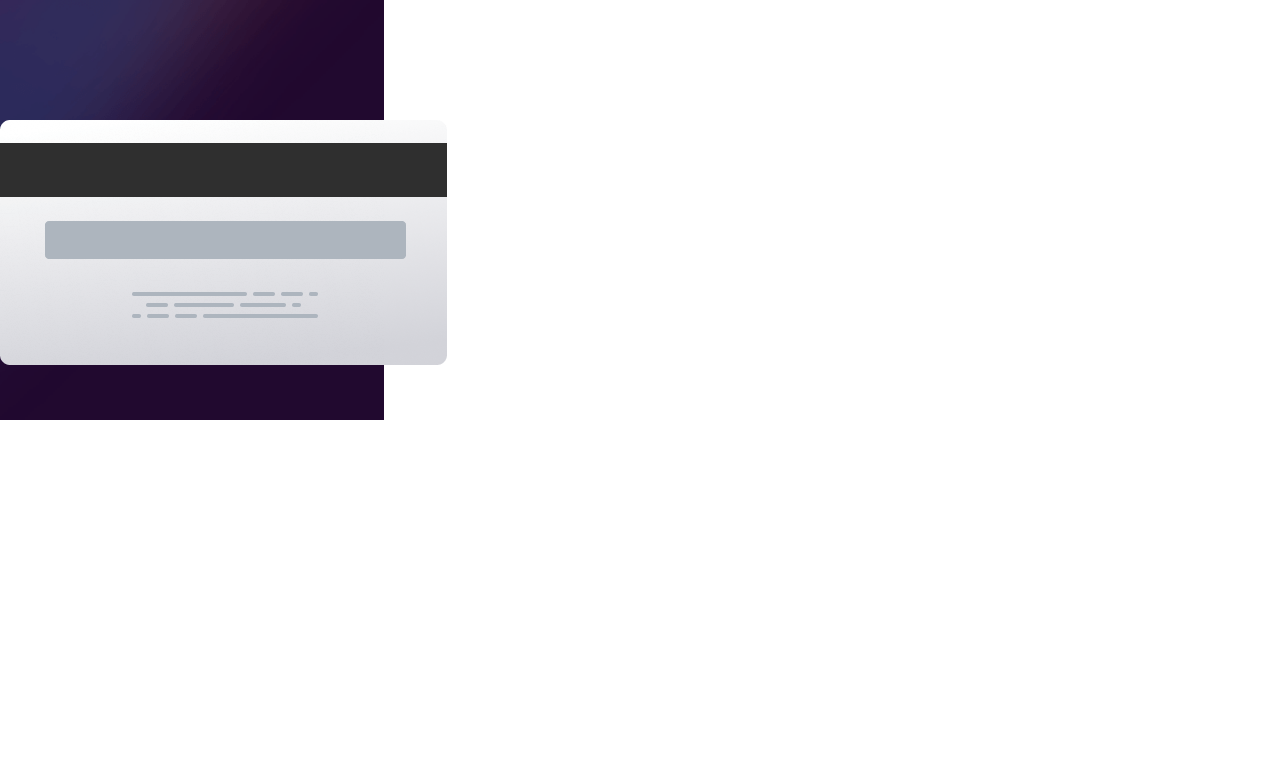
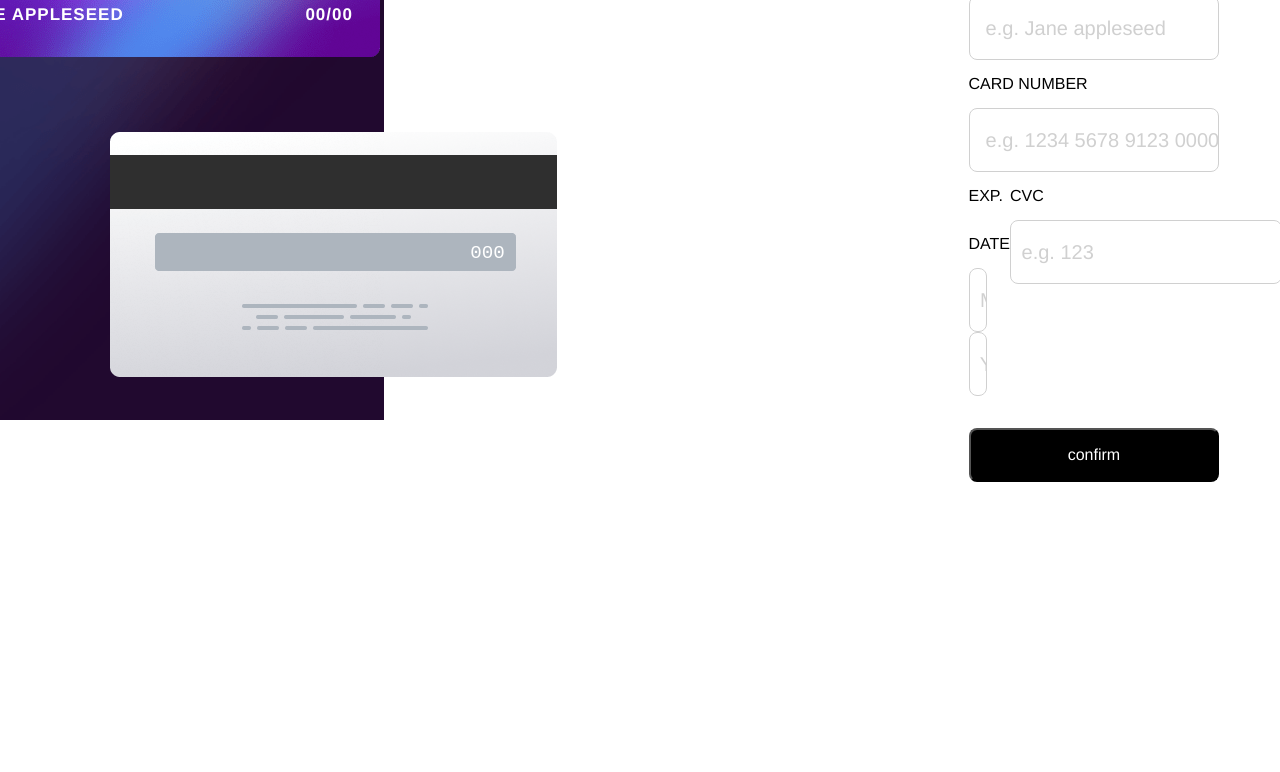
Before and after one commit to Mmezirim/card, a plain HTML site: page index.html in a window 1280 px wide. Shown: the part 380-1152 px from the top of the page. Before the commit the page ends 1000 px from the top, so only its background shows below. Drawn offline with Linux system fonts and the light colour scheme.

Commit message:
second commit

```diff
--- a/index.html
+++ b/index.html
@@ -11,8 +11,9 @@
     <div class="card-sample">
         <div class="background"></div>
     </div>
-    <section>
+        <div class="container">
             <div class="details">
+                <main>
                     <div class="card-details">
                         <div id="card-front">
                             <div class="circles">
@@ -27,7 +28,63 @@
                             <p class="cvc-display" id="cvc-display">000</p>
                         </div>
                     </div>
+                </main>
             </div>
-    </section>
+                <form action="#" class="form-class">
+                    <label for="Cardholder">CARDHOLDER NAME</label>
+                    <input
+                    class="inputs"
+                    type="text"
+                    placeholder="  e.g. Jane appleseed"
+                    aria-label="Card holder name"
+                    pattern="[^\s^\d]+\s[^\s^\d]+"
+                    required
+                    />
+                    <label for="Card number">CARD NUMBER</label>
+                    <input
+                    class="inputs"
+                    type="numbers"
+                    placeholder="  e.g. 1234 5678 9123 0000"
+                    aria-label="Card number"
+                    pattern="^(\d{4}\s){3}(\d{4})"
+                    required
+                    />
+                    <div class="form-divider">
+                        <div class="expiry-date-input">
+                            <label for="expiry-date">EXP. DATE</label>
+                            </br>
+                            <input
+                             class="smaller-inputs"
+                             type="numbers"
+                             placeholder=" MM"
+                             aria-label="Card expiration year input"
+                             pattern="\d\d"
+                             required
+                             />
+                            <input
+                             class="smaller-inputs"
+                             type="numbers"
+                             placeholder=" YY"
+                             aria-label="Card expiration year input"
+                             pattern="\d\d"
+                             required
+                             />
+                        </div>
+                        <div>
+                         <label for="CVC">CVC</label>
+                         <br>
+                            <input
+                             class="CVC-input"
+                             type="digits"
+                             placeholder=" e.g. 123"
+                             aria-label="CVC number"
+                             pattern="\d\d\d"
+                             required
+                             />
+                        </div>
+                    </div>
+                        <button class="button"> confirm </button>
+                </form>
+        </div>
 </body>
 </html>
--- a/style.css
+++ b/style.css
@@ -2,10 +2,13 @@
     box-sizing: border-box;
     margin: 0;
     padding: 0;
-    font-family: sans-serif;
+    font-family: "Space Grotesk", Helvetica, Arial, sans-serif;
+}
+body{
+
 }
 .background{
-    position: absolute;
+    position: fixed;
     z-index: -9999;
     background-image: url("/images/bg-main-desktop.png");
     background-size: cover;
@@ -14,24 +17,32 @@
     height: 100%
 
 }
-details{
+.container{
+    display: flex;
+    justify-content: center;
     align-items: center;
+    padding-top: 15%;
+    margin: 0% 10%;
+    flex-wrap: no-wrap;
+    gap: 2%;
 }
+
 .card-details{
-    display: inline-block;
+    font-family: 'Courier New', Courier, monospace;
+    margin-left: 2%;
+    position: relative;
 }
 #card-front{
     align-items: center;
     color: white;
     background-image: url("./images/bg-card-front.png");
-    height: 500px;
-    width: 1000px;
+    height: 20rem;
+
     background-repeat: no-repeat;
     align-items: center;
     padding-left: 1.5rem;
     padding-bottom: 0px;
-    position: relative;
-    z-index: -3;
+    margin-left: -9%;
 }
 .circles{
     display: inline-flex;
@@ -69,13 +80,63 @@ span{
 }
 .card-back{
     background-image: url("./images/bg-card-back.png");
-    height: 500px;
-    width: 1000px;
+    height: 40rem;
+    width: 950px;
     background-repeat: no-repeat;
     color: white;
     font-size: larger;
+    margin-left: 10%;
 }
 .cvc-display{
+    padding: 6.9rem 6.9rem 0rem 22.5rem;
     color: white;
-    display: inline-block;
+    font-family: 'Courier New', Courier, monospace;
+    position: fixed;
 }
+::placeholder{
+    color: rgb(208, 208, 208);
+    font-size: 20px;
+}
+input{
+    border: 1.5px solid rgb(208, 208, 208);
+    font-size: 20px;
+    padding-left: 5px;
+    flex-shrink: 0%;
+}
+.form-class{
+    display: flex;
+    flex-direction: column;
+    line-height: 3rem;
+    font-family: 'Courier New', Courier, monospace;
+    max-width: 80%;
+    margin-top: -15%;
+}
+.inputs{
+    height: 4rem;
+    width: 80%;
+    border-radius: 0.5rem;
+    margin-top: auto;
+}
+.form-divider{
+    display: flex;
+    max-width: 80%;
+}
+
+.smaller-inputs{
+    height: 4rem;
+    width: 45%;
+    border-radius: 0.5rem;
+}
+.CVC-input{
+    height: 4rem;
+    border-radius: 0.5rem;
+}
+.button{
+    max-width: 80%;
+    padding: 1rem ;
+    margin-top: 2rem;
+    border-radius: 0.5rem;
+    color: white;
+    font-size: medium;
+    background-color: black;
+}
```
Lines whose indentation alone changed are shown as unchanged.
